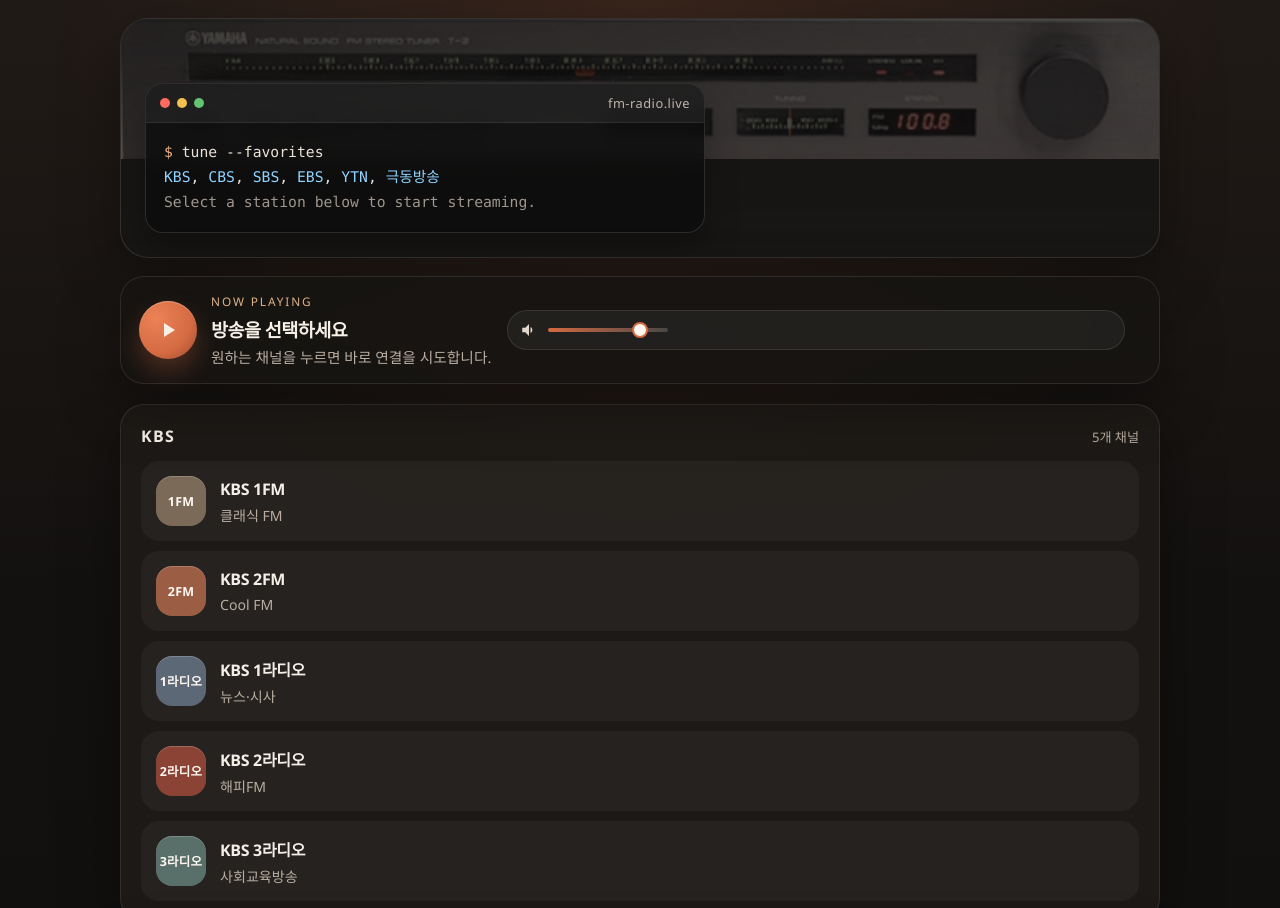
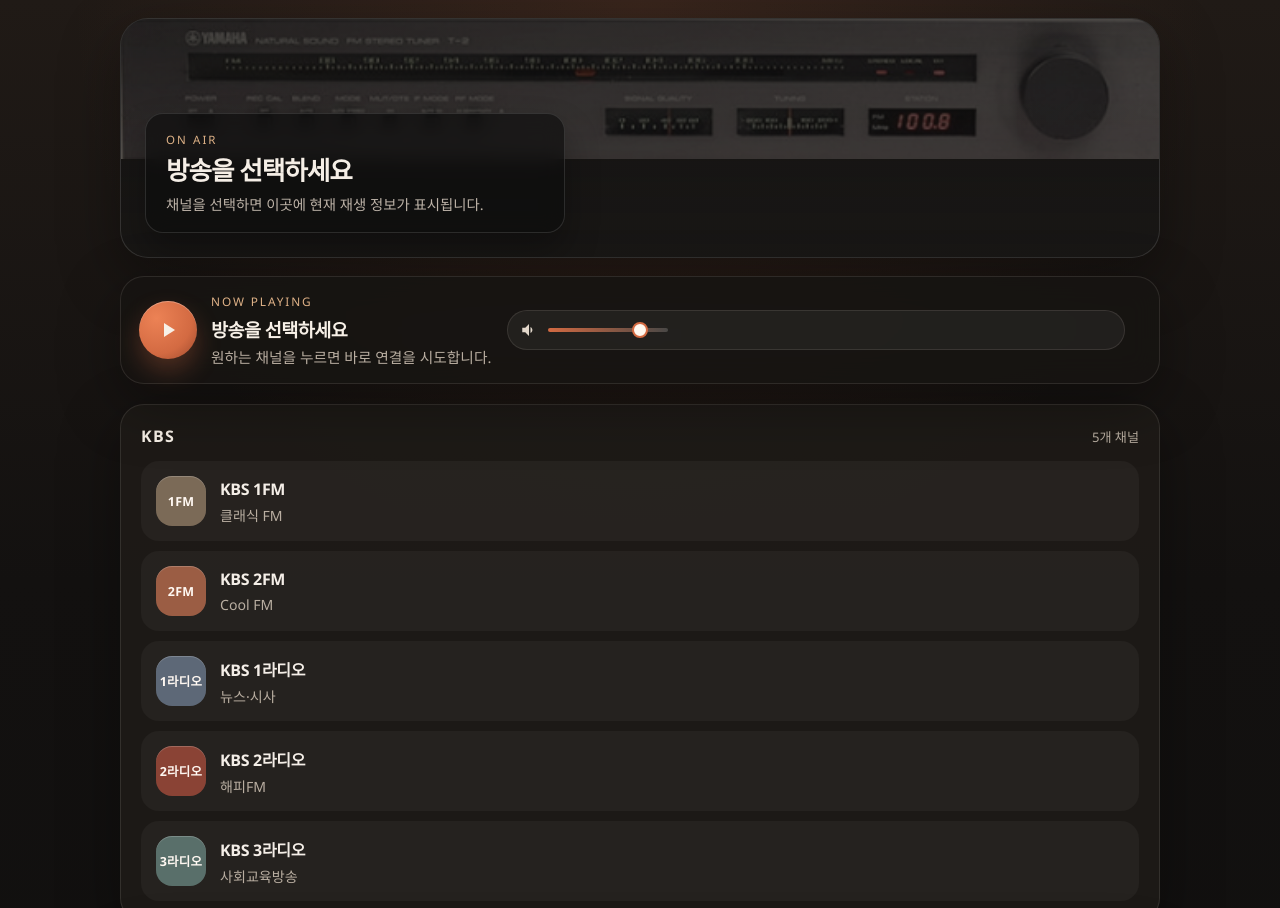
Before and after one commit to ducklove/fm_radio, a plain HTML site: page index.html in a window 1280 px wide. Shown: the top 908 px of the page. Drawn offline with nearby package versions, Linux system fonts and the light colour scheme.

Commit message:
Show current station in hero overlay

```diff
--- a/index.html
+++ b/index.html
@@ -83,77 +83,47 @@
             filter: saturate(0.8) sepia(0.18) contrast(1.02);
         }
 
-        .hero-console {
+        .hero-status {
             position: absolute;
             left: 24px;
             right: 24px;
             bottom: 24px;
-            max-width: 560px;
+            max-width: 420px;
             border-radius: 18px;
-            overflow: hidden;
             border: 1px solid rgba(255, 255, 255, 0.12);
-            background: rgba(12, 12, 12, 0.78);
+            background: rgba(12, 12, 12, 0.62);
             box-shadow: 0 18px 34px rgba(0, 0, 0, 0.28);
             backdrop-filter: blur(10px);
         }
 
-        .console-topbar {
-            display: flex;
-            align-items: center;
-            justify-content: space-between;
-            gap: 12px;
-            padding: 10px 14px;
-            background: rgba(255, 255, 255, 0.06);
-            border-bottom: 1px solid rgba(255, 255, 255, 0.08);
+        .hero-status-body {
+            padding: 18px 20px;
         }
 
-        .console-dots {
-            display: flex;
-            align-items: center;
-            gap: 7px;
+        .hero-status-label {
+            display: block;
+            color: #dfb287;
+            font-size: 0.72rem;
+            letter-spacing: 0.18em;
+            text-transform: uppercase;
+            margin-bottom: 10px;
         }
 
-        .console-dot {
-            width: 10px;
-            height: 10px;
-            border-radius: 50%;
+        .hero-status-name {
+            font-size: clamp(1.3rem, 2vw, 1.9rem);
+            font-weight: 700;
+            letter-spacing: -0.04em;
+            color: #f5eee6;
+            line-height: 1.1;
         }
 
-        .console-dot.red { background: #ff6b5f; }
-        .console-dot.yellow { background: #f2c14e; }
-        .console-dot.green { background: #62c370; }
-
-        .console-title {
-            color: #bfb6ab;
-            font-size: 0.8rem;
-            letter-spacing: 0.04em;
-        }
-
-        .console-body {
-            padding: 16px 18px 18px;
-            font-family: "SFMono-Regular", Consolas, "Liberation Mono", monospace;
-            font-size: 0.92rem;
-            line-height: 1.7;
-            color: #ebe2d8;
-        }
-
-        .console-line {
-            display: block;
+        .hero-status-meta {
+            margin-top: 8px;
+            color: #bdb3a8;
+            font-size: 0.9rem;
             white-space: nowrap;
             overflow: hidden;
             text-overflow: ellipsis;
-        }
-
-        .console-prompt {
-            color: #f0b37f;
-        }
-
-        .console-value {
-            color: #8fd3ff;
-        }
-
-        .console-muted {
-            color: #9f968d;
         }
 
         .player-bar {
@@ -434,13 +404,6 @@
             to { transform: rotate(360deg); }
         }
 
-        .footer-note {
-            margin-top: 16px;
-            color: #968c82;
-            font-size: 0.84rem;
-            text-align: center;
-        }
-
         @media (max-width: 720px) {
             .page-shell {
                 width: min(100% - 18px, 100%);
@@ -456,16 +419,15 @@
                 min-height: 190px;
             }
 
-            .hero-console {
+            .hero-status {
                 left: 12px;
                 right: 12px;
                 bottom: 12px;
                 max-width: none;
             }
 
-            .console-body {
-                padding: 14px 14px 16px;
-                font-size: 0.84rem;
+            .hero-status-body {
+                padding: 14px 16px;
             }
 
             .player-bar {
@@ -507,19 +469,11 @@
     <div class="page-shell">
         <section class="hero-visual" aria-label="튜너 이미지와 상태 창">
             <img class="site-banner" src="t2.png" alt="Yamaha Natural Sound FM Stereo Tuner T-2 전면 패널">
-            <div class="hero-console" aria-hidden="true">
-                <div class="console-topbar">
-                    <div class="console-dots">
-                        <span class="console-dot red"></span>
-                        <span class="console-dot yellow"></span>
-                        <span class="console-dot green"></span>
-                    </div>
-                    <div class="console-title">fm-radio.live</div>
-                </div>
-                <div class="console-body">
-                    <span class="console-line"><span class="console-prompt">$</span> tune --favorites</span>
-                    <span class="console-line"><span class="console-value">KBS</span>, <span class="console-value">CBS</span>, <span class="console-value">SBS</span>, <span class="console-value">EBS</span>, <span class="console-value">YTN</span>, <span class="console-value">극동방송</span></span>
-                    <span class="console-line console-muted">Select a station below to start streaming.</span>
+            <div class="hero-status">
+                <div class="hero-status-body">
+                    <span class="hero-status-label">On Air</span>
+                    <div class="hero-status-name" id="heroNowStation">방송을 선택하세요</div>
+                    <div class="hero-status-meta" id="heroNowMeta">채널을 선택하면 이곳에 현재 재생 정보가 표시됩니다.</div>
                 </div>
             </div>
         </section>
@@ -577,7 +531,6 @@
             </section>
         </main>
 
-        <p class="footer-note">CPBC는 이번 반영에서 검증 가능한 스트림을 찾지 못해 제외했습니다.</p>
     </div>
 
     <audio id="audioPlayer" crossorigin="anonymous"></audio>
@@ -603,6 +556,8 @@
         const playIcon = document.getElementById("playIcon");
         const nowStation = document.getElementById("nowStation");
         const playerSubtext = document.getElementById("playerSubtext");
+        const heroNowStation = document.getElementById("heroNowStation");
+        const heroNowMeta = document.getElementById("heroNowMeta");
 
         let currentStation = null;
         let isPlaying = false;
@@ -657,10 +612,10 @@
                 throw new Error("KBS 스트림 URL을 가져올 수 없습니다");
             }
 
-                if (station.type === "sbs-api") {
-                    const url = (await response.text()).trim();
-                    if (url.startsWith("http")) {
-                        return url;
+            if (station.type === "sbs-api") {
+                const url = (await response.text()).trim();
+                if (url.startsWith("http")) {
+                    return url;
                 }
                 throw new Error("스트림 URL을 가져올 수 없습니다");
             }
@@ -734,6 +689,8 @@
             stationElement.classList.add("active", "loading");
             currentStation = station;
             nowStation.textContent = station.name;
+            heroNowStation.textContent = station.name;
+            heroNowMeta.textContent = `${station.desc} 스트림에 연결 중입니다.`;
             playerSubtext.textContent = `${station.desc} 스트림에 연결 중입니다.`;
             applyStationTheme(station);
 
@@ -747,6 +704,8 @@
             } catch (error) {
                 stationElement.classList.remove("loading");
                 nowStation.textContent = `${station.name} 연결 실패`;
+                heroNowStation.textContent = `${station.name} 연결 실패`;
+                heroNowMeta.textContent = "스트림 응답을 받지 못했습니다.";
                 playerSubtext.textContent = "스트림 응답이 없거나 브라우저 정책 때문에 재생이 차단되었습니다.";
                 console.error(error);
             }
@@ -758,15 +717,18 @@
             if (isPlaying) {
                 audio.pause();
                 isPlaying = false;
+                heroNowMeta.textContent = `${currentStation.name} 재생을 일시정지했습니다.`;
                 playerSubtext.textContent = `${currentStation.name} 재생을 일시정지했습니다.`;
             } else {
                 audio.play().then(() => {
                     isPlaying = true;
+                    heroNowMeta.textContent = `${currentStation.name} 재생 중입니다.`;
                     playerSubtext.textContent = `${currentStation.name} 재생 중입니다.`;
                     updatePlayButton();
                     updateActiveStation();
                 }).catch(() => {
                     isPlaying = false;
+                    heroNowMeta.textContent = "브라우저가 재생을 차단했습니다. 다시 시도해 주세요.";
                     playerSubtext.textContent = "브라우저가 재생을 차단했습니다. 다시 시도해 주세요.";
                     updatePlayButton();
                 });
@@ -824,6 +786,8 @@
             updatePlayButton();
             updateActiveStation();
             if (currentStation) {
+                heroNowStation.textContent = currentStation.name;
+                heroNowMeta.textContent = `${currentStation.name} 재생 중입니다.`;
                 playerSubtext.textContent = `${currentStation.name} 재생 중입니다.`;
             }
         });
```
